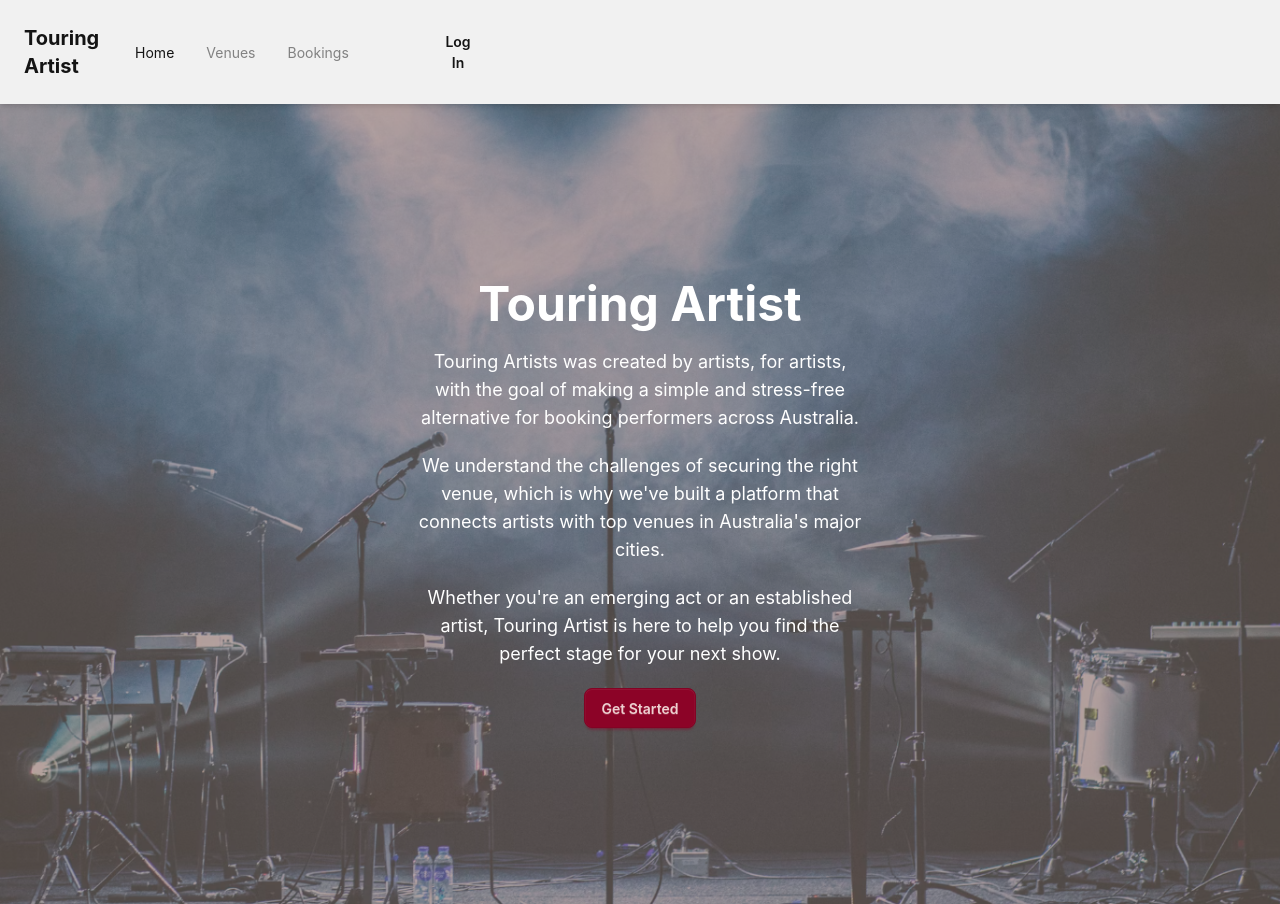
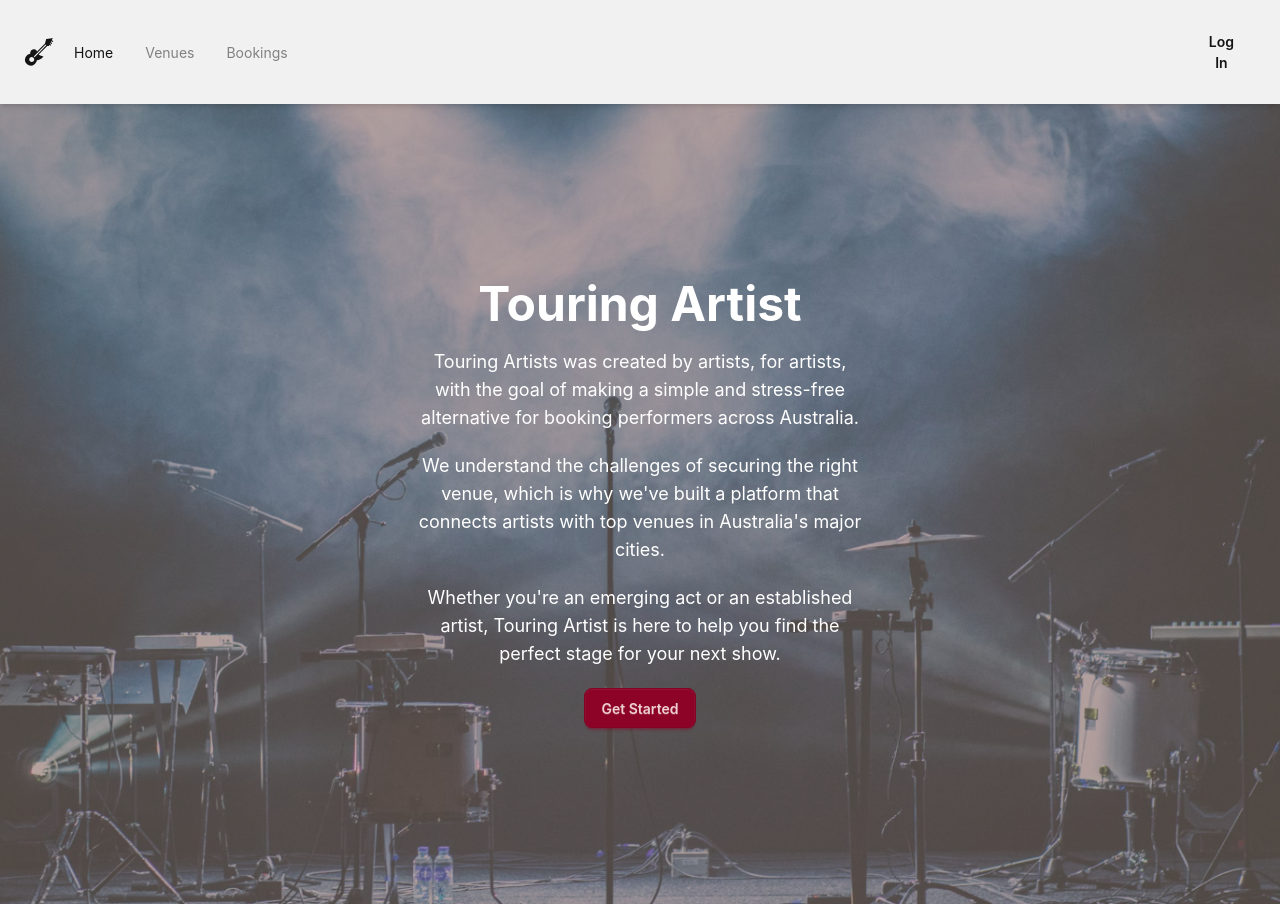
Before and after one commit to bencodes-au/Touring-Artist-Front-End, a React (Vite) app: page / in a window 1280 px wide. Built offline with nearby package versions, Linux system fonts and the light colour scheme; a web font is replaced by a local one.

Commit message:
feat: logo

```diff
--- a/package.json
+++ b/package.json
@@ -10,6 +10,8 @@
     "preview": "vite preview"
   },
   "dependencies": {
+    "@fortawesome/free-solid-svg-icons": "^6.7.2",
+    "@fortawesome/react-fontawesome": "^0.2.2",
     "@react-icons/all-files": "^4.1.0",
     "@tanstack/react-query": "^5.67.1",
     "axios": "^1.8.1",
--- a/src/components/AuthButton.jsx
+++ b/src/components/AuthButton.jsx
@@ -2,7 +2,7 @@ import React, { useState } from "react";
 import { useNavigate } from "react-router-dom";
 import { isTokenExpired } from "../utils/auth";
 
-const AuthButton = ({ onLoginClick }) => {
+export const AuthButton = ({ onLoginClick }) => {
   const navigate = useNavigate();
   const token = localStorage.getItem("token");
 
@@ -28,5 +28,3 @@ const AuthButton = ({ onLoginClick }) => {
     </button>
   );
 };
-
-export default AuthButton;
--- a/src/components/Navbar.jsx
+++ b/src/components/Navbar.jsx
@@ -1,8 +1,10 @@
 import React, { useState } from "react";
 import { NavLink } from "react-router-dom";
 import { FaBars, FaTimes } from "react-icons/fa";
-import AuthButton from "./AuthButton";
+import { GiGuitar } from "react-icons/gi";
+import { AuthButton } from "./AuthButton";
 import { AuthModal } from "./AuthModal";
+import "../styles/navbar.css";
 
 export function Navbar() {
   const [menuOpen, setMenuOpen] = useState(false);
@@ -22,10 +24,13 @@ export function Navbar() {
 
   return (
     <nav className="navbar bg-base-100 shadow-md relative">
-      <div className="navbar-container flex justify-between items-center p-4">
-        {/* Logo */}
-        <NavLink to="/" className="logo text-xl font-bold">
-          Touring Artist
+      <div className="navbar-container flex justify-between items-center p-4 w-full">
+        {/* Logo with Guitar Icon */}
+        <NavLink
+          to="/"
+          className="logo text-xl font-bold flex items-center gap-2"
+        >
+          <GiGuitar className="text-3xl" />
         </NavLink>
 
         {/* Hamburger Menu (Mobile) */}
```
Also changed, not shown: 1 other file (tests, documents, lock files or other folders).
